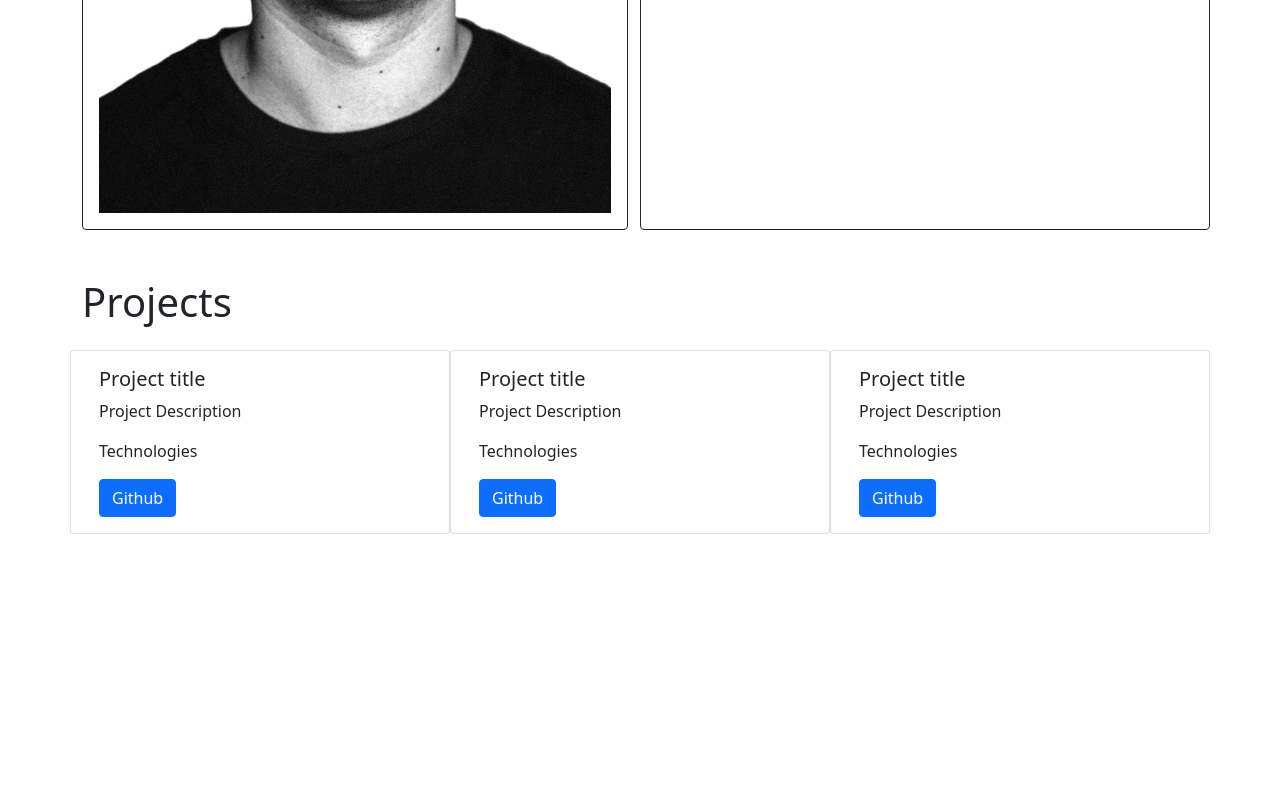
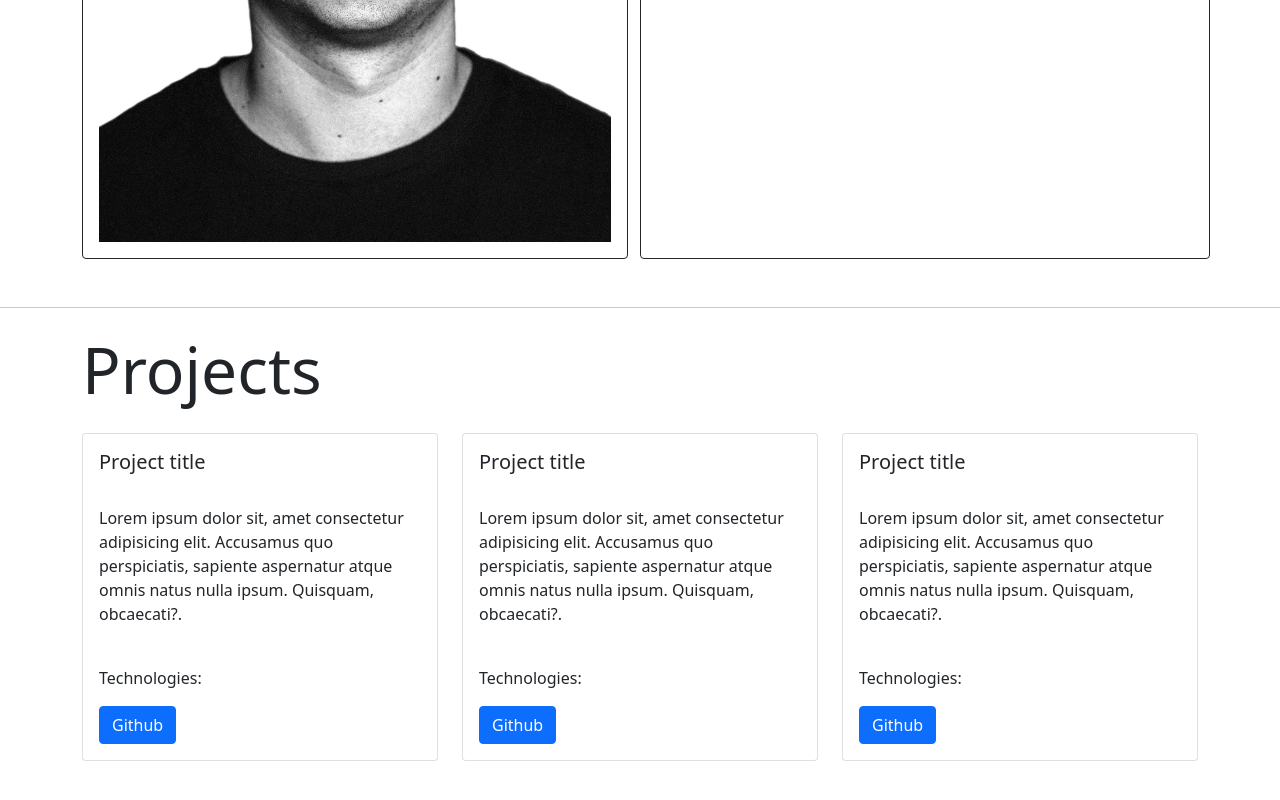
Before and after one commit to jeremy-aubrey/portfolio-website, a plain HTML site: page index.html in a window 1280 px wide. Shown: the part 606-1406 px from the top of the page. Before the commit the page ends 1140 px from the top, so only its background shows below. Drawn offline with Linux system fonts and the light colour scheme.

Commit message:
updated projects section

```diff
--- a/index.html
+++ b/index.html
@@ -6,6 +6,7 @@
     <meta http-equiv="X-UA-Compatible" content="IE=edge">
     <meta name="viewport" content="width=device-width, initial-scale=1.0">
     <link rel="stylesheet" href="assets/css/bootstrap.min.css">
+    <link rel="stylesheet" href="assets/css/main.css">
     <title>Jeremy Aubrey</title>
 </head>
 
@@ -31,7 +32,7 @@
     </header>
     <main>
         <section class="container mb-5" id="about-section">
-            <h1 class="display3 my-4">About me</h1>
+            <h1 class="display-3 my-4">About me</h1>
             <div class="row justify-content-md-center">
                 <div class="col-lg-6">
                     <img src="assets/images/me.jpg" class="img-fluid border border-dark rounded p-3" alt="...">
@@ -50,33 +51,44 @@
                 </div>
             </div>
         </section>
-        <section class="container" id="projects-section">
-            <h1 class="display3 my-4">Projects</h1>
-            <div class="row justify-content-md-center">
-                <div class="card col-lg-4 rounded">
+        <hr>
+        <section class="container mb-5" id="projects-section">
+            <h1 class="display-3 my-4">Projects</h1>
+            <div class="row row-cols-1 row-cols-lg-3 g-4">
+                <div class="col">
+                    <div class="card h-100 project">
                         <div class="card-body">
                             <h5 class="card-title">Project title</h5>
-                        <p class="card-text">Project Description</p>
-                        <p class="card-text">Technologies</p>
-                        <a href="#" target="_blank" class="btn btn-primary">Github</a>
+                            <p class="card-text"><br>Lorem ipsum dolor sit, amet consectetur
+                                adipisicing elit. Accusamus quo perspiciatis, sapiente aspernatur atque omnis natus
+                                nulla ipsum. Quisquam, obcaecati?.</p><br>
+                            <p class="card-text">Technologies: </p>
+                            <a href="#" class="btn btn-primary">Github</a>
                         </div>
                     </div>
-
-                <div class="card col-lg-4 rounded">
+                </div>
+                <div class="col">
+                    <div class="card h-100 project">
                         <div class="card-body">
                             <h5 class="card-title">Project title</h5>
-                        <p class="card-text">Project Description</p>
-                        <p class="card-text">Technologies</p>
-                        <a href="#" target="_blank" class="btn btn-primary">Github</a>
+                            <p class="card-text"><br>Lorem ipsum dolor sit, amet consectetur
+                                adipisicing elit. Accusamus quo perspiciatis, sapiente aspernatur atque omnis natus
+                                nulla ipsum. Quisquam, obcaecati?.</p><br>
+                            <p class="card-text">Technologies: </p>
+                            <a href="#" class="btn btn-primary">Github</a>
                         </div>
                     </div>
-
-                <div class="card col-lg-4 rounded">
+                </div>
+                <div class="col">
+                    <div class="card h-100 project">
                         <div class="card-body">
                             <h5 class="card-title">Project title</h5>
-                        <p class="card-text">Project Description</p>
-                        <p class="card-text">Technologies</p>
-                        <a href="#" target="_blank" class="btn btn-primary">Github</a>
+                            <p class="card-text"><br>Lorem ipsum dolor sit, amet consectetur
+                                adipisicing elit. Accusamus quo perspiciatis, sapiente aspernatur atque omnis natus
+                                nulla ipsum. Quisquam, obcaecati?.</p><br>
+                            <p class="card-text">Technologies: </p>
+                            <a href="#" class="btn btn-primary">Github</a>
+                        </div>
                     </div>
                 </div>
             </div>
```
Lines whose indentation alone changed are shown as unchanged.
